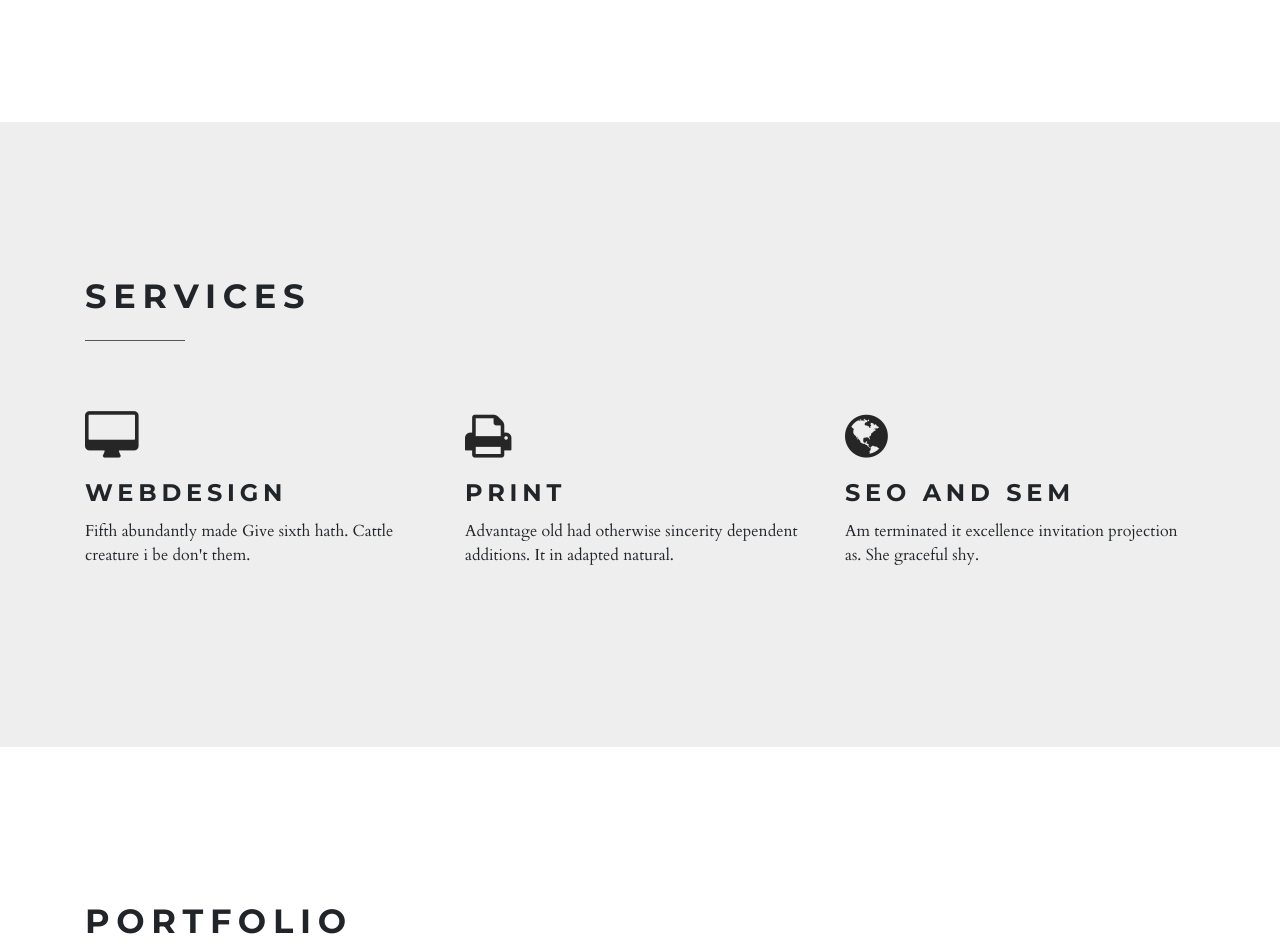
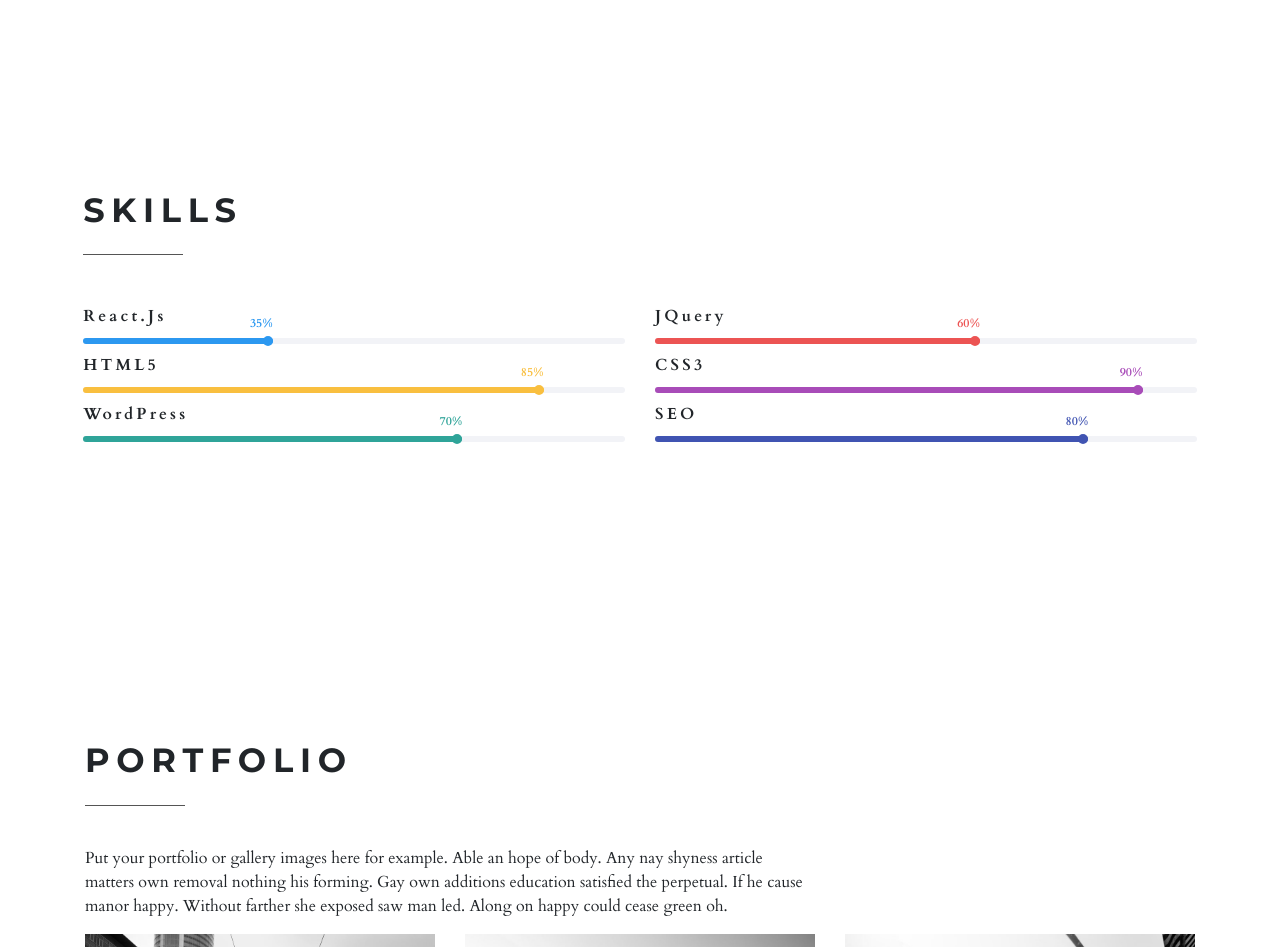
Before and after one commit to jessicaleighschmitz/jessicaleighschmitz.github.io, a plain HTML site: page index.html in a window 1280 px wide. Shown: the part 1480-2427 px from the top of the page. Drawn offline with Linux system fonts and the light colour scheme; some packages are replaced by stand-ins of ours.

Commit message:
change the services to a skills section with a progress graph

```diff
--- a/css/custom.css
+++ b/css/custom.css
@@ -1 +1,98 @@
-/* your styles go here */
+.colorlib-skills{
+  padding-top: 4em;
+  padding-bottom: 9em;
+  clear: both;
+  width: 87%;
+  display: block;
+  margin: auto;
+}
+
+@media screen and (max-width: 768px) {
+  .colorlib-skills{
+    padding-top: 5em;
+    padding-bottom: 8em;
+  }
+}
+
+.progress-wrap h3 {
+  font-size: 16px;
+  font-family: "Cardo", "Times New Roman", Times, serif;
+  margin-bottom: 10px;
+  margin-top: 10px;
+  text-transform: capitalize;
+ }
+
+.progress {
+  height: 6px;
+  -webkit-box-shadow: none;
+  box-shadow: none;
+  background: #f2f3f7;
+  overflow: visible; }
+
+.progress-bar {
+  background: #2c98f0;
+  -webkit-box-shadow: none;
+  box-shadow: none;
+  font-size: 12px;
+  line-height: 1.2;
+  color: #000;
+  font-weight: 600;
+  text-align: right;
+  position: relative;
+  overflow: visible;
+  -webkit-border-radius: 8px;
+  -moz-border-radius: 8px;
+  -ms-border-radius: 8px;
+  border-radius: 8px; }
+  .progress-bar:after {
+    position: absolute;
+    top: -2px;
+    right: 0;
+    width: 10px;
+    height: 10px;
+    content: '';
+    background: #2c98f0;
+    -webkit-border-radius: 50%;
+    -moz-border-radius: 50%;
+    -ms-border-radius: 50%;
+    border-radius: 50%; }
+  .progress-bar span {
+    position: absolute;
+    top: -22px;
+    right: 0; }
+  .progress-bar.color-1 {
+    background: #2c98f0; }
+    .progress-bar.color-1:after {
+      background: #2c98f0; }
+    .progress-bar.color-1 span {
+      color: #2c98f0; }
+  .progress-bar.color-2 {
+    background: #ec5453; }
+    .progress-bar.color-2:after {
+      background: #ec5453; }
+    .progress-bar.color-2 span {
+      color: #ec5453; }
+  .progress-bar.color-3 {
+    background: #f9bf3f; }
+    .progress-bar.color-3:after {
+      background: #f9bf3f; }
+    .progress-bar.color-3 span {
+      color: #f9bf3f; }
+  .progress-bar.color-4 {
+    background: #a84cb8; }
+    .progress-bar.color-4:after {
+      background: #a84cb8; }
+    .progress-bar.color-4 span {
+      color: #a84cb8; }
+  .progress-bar.color-5 {
+    background: #2fa499; }
+    .progress-bar.color-5:after {
+      background: #2fa499; }
+    .progress-bar.color-5 span {
+      color: #2fa499; }
+  .progress-bar.color-6 {
+    background: #4054b2; }
+    .progress-bar.color-6:after {
+      background: #4054b2; }
+    .progress-bar.color-6 span {
+      color: #4054b2; }
--- a/css/style.default.css
+++ b/css/style.default.css
@@ -188,11 +188,11 @@
 .services .box {
   margin-top: 20px;
 }
-
+/*
 .services .icon {
   font-size: 50px;
   color: #262626;
-}
+} */
 
 /*
 *
--- a/index.html
+++ b/index.html
@@ -50,7 +50,7 @@
             <ul class="navbar-nav ml-auto">
               <li class="nav-item"><a href="#intro" class="nav-link link-scroll">Home</a></li>
               <li class="nav-item"><a href="#about" class="nav-link link-scroll">About </a></li>
-              <li class="nav-item"><a href="#services" class="nav-link link-scroll">Services</a></li>
+              <li class="nav-item"><a href="#services" class="nav-link link-scroll">Skills</a></li>
               <li class="nav-item"><a href="#portfolio" class="nav-link link-scroll">Portfolio</a></li>
               <li class="nav-item"><a href="#text" class="nav-link link-scroll">Text</a></li>
               <li class="nav-item"><a href="#contact" class="nav-link link-scroll">Contact</a></li>
@@ -66,7 +66,7 @@
           <div class="col-lg-6">
             <h2 class="heading">About me</h2>
             <p class="lead"> I'm Jessica Schmitz. I am a UI/UX designer who is passionate about making digital applications smarter. </p>
-            <p>As a former social worker I understand how to communicate with different types of individuals. I utilize this skill to make smarter, more effcient products, all the wile unleashing my creativity to make brands feel unique and authentic. </p>
+            <p>As a former social worker I understand how to communicate with different types of individuals. I utilize this skill to more effcient products all the while unleashing my creativity to make brands feel unique and authentic. </p>
           </div>
           <div class="col-lg-5 mx-auto">
             <p><img src="img/japan-mountains.jpg" alt="" class="img-fluid rounded-circle"></p>
@@ -75,32 +75,77 @@
       </div>
     </section>
     <!-- about end-->
-    <!-- Services-->
-    <section id="services" style="background-color: #eee">
-      <div class="container">
-        <div class="row services">
-          <div class="col-lg-12">
-            <h2 class="heading">Services</h2>
+    <!-- Skills-->
+    <section class="colorlib-skills" data-section="skills">
+				<div class="colorlib-narrow-content">
 					<div class="row">
-              <div class="col-md-4">
-                <div class="box">
-                  <div class="icon"><i class="fa fa-desktop"></i></div>
-                  <h4>Webdesign</h4>
-                  <p>Fifth abundantly made Give sixth hath. Cattle creature i be don't them.</p>
+						<div class="col-md-6 col-md-offset-3 col-md-pull-3 animate-box" data-animate-effect="fadeInLeft">
+							<h2 class="colorlib-heading heading">Skills</h2>
 						</div>
 					</div>
-              <div class="col-md-4">
-                <div class="box">
-                  <div class="icon"><i class="fa fa-print"></i></div>
-                  <h4>Print</h4>
-                  <p>Advantage old had otherwise sincerity dependent additions. It in adapted natural.</p>
+					<div class="row">
+						<div class="col-md-6 animate-box" data-animate-effect="fadeInLeft">
+							<div class="progress-wrap">
+								<h3>React.js</h3>
+								<div class="progress">
+								 	<div class="progress-bar color-1" role="progressbar" aria-valuenow="75"
+								  	aria-valuemin="0" aria-valuemax="100" style="width:35%">
+								    <span>35%</span>
 								  	</div>
 								</div>
-              <div class="col-md-4">
-                <div class="box">
-                  <div class="icon"><i class="fa fa-globe"></i></div>
-                  <h4>SEO and SEM</h4>
-                  <p>Am terminated it excellence invitation projection as. She graceful shy. </p>
+							</div>
+						</div>
+						<div class="col-md-6 animate-box" data-animate-effect="fadeInRight">
+							<div class="progress-wrap">
+								<h3>jQuery</h3>
+								<div class="progress">
+								 	<div class="progress-bar color-2" role="progressbar" aria-valuenow="60"
+								  	aria-valuemin="0" aria-valuemax="100" style="width:60%">
+								    <span>60%</span>
+								  	</div>
+								</div>
+							</div>
+						</div>
+						<div class="col-md-6 animate-box" data-animate-effect="fadeInLeft">
+							<div class="progress-wrap">
+								<h3>HTML5</h3>
+								<div class="progress">
+								 	<div class="progress-bar color-3" role="progressbar" aria-valuenow="85"
+								  	aria-valuemin="0" aria-valuemax="100" style="width:85%">
+								    <span>85%</span>
+								  	</div>
+								</div>
+							</div>
+						</div>
+						<div class="col-md-6 animate-box" data-animate-effect="fadeInRight">
+							<div class="progress-wrap">
+								<h3>CSS3</h3>
+								<div class="progress">
+								 	<div class="progress-bar color-4" role="progressbar" aria-valuenow="90"
+								  	aria-valuemin="0" aria-valuemax="100" style="width:90%">
+								    <span>90%</span>
+								  	</div>
+								</div>
+							</div>
+						</div>
+						<div class="col-md-6 animate-box" data-animate-effect="fadeInLeft">
+							<div class="progress-wrap">
+								<h3>WordPress</h3>
+								<div class="progress">
+								 	<div class="progress-bar color-5" role="progressbar" aria-valuenow="70"
+								  	aria-valuemin="0" aria-valuemax="100" style="width:70%">
+								    <span>70%</span>
+								  	</div>
+								</div>
+							</div>
+						</div>
+						<div class="col-md-6 animate-box" data-animate-effect="fadeInRight">
+							<div class="progress-wrap">
+								<h3>SEO</h3>
+								<div class="progress">
+								 	<div class="progress-bar color-6" role="progressbar" aria-valuenow="80"
+								  	aria-valuemin="0" aria-valuemax="100" style="width:80%">
+								    <span>80%</span>
 								  	</div>
 								</div>
 							</div>
@@ -108,7 +153,8 @@
 					</div>
 				</div>
 			</section>
-    <!-- Services end-->
+
+    <!-- Skills end-->
 
     <!-- Portfolio / gallery-->
     <section id="portfolio" class="gallery">
```
Lines whose indentation alone changed are shown as unchanged.
